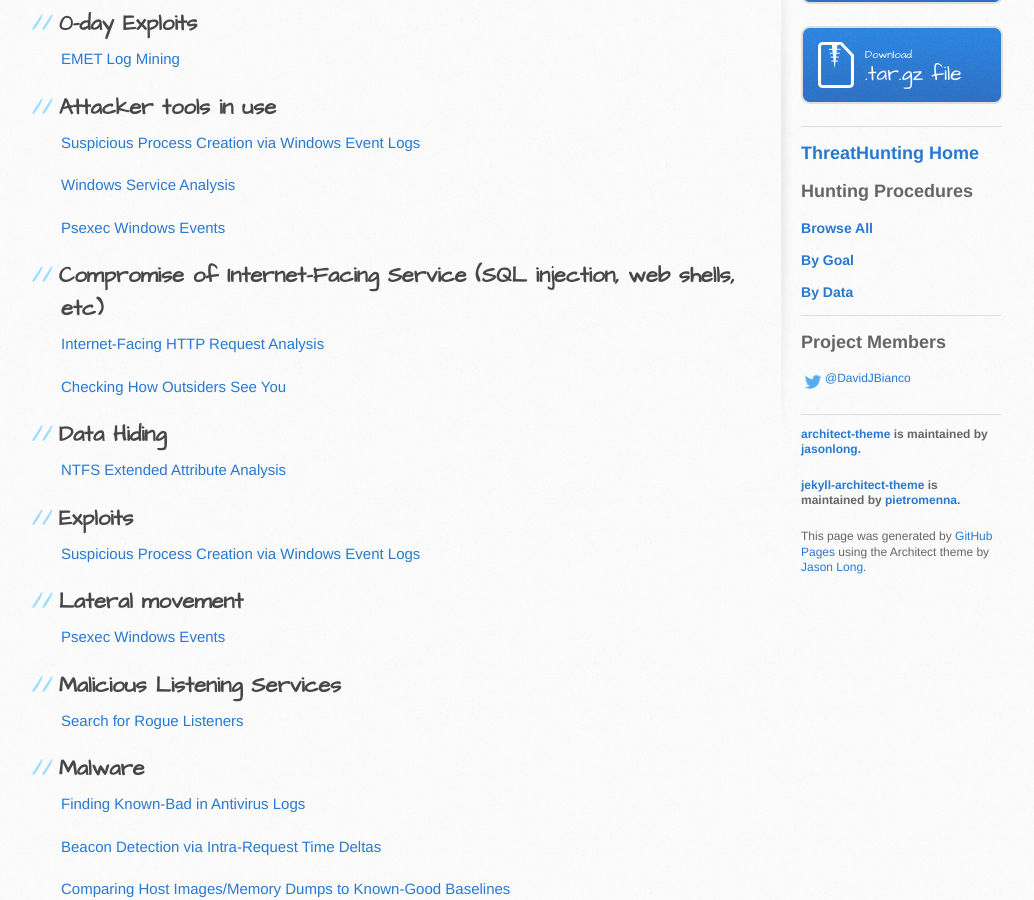
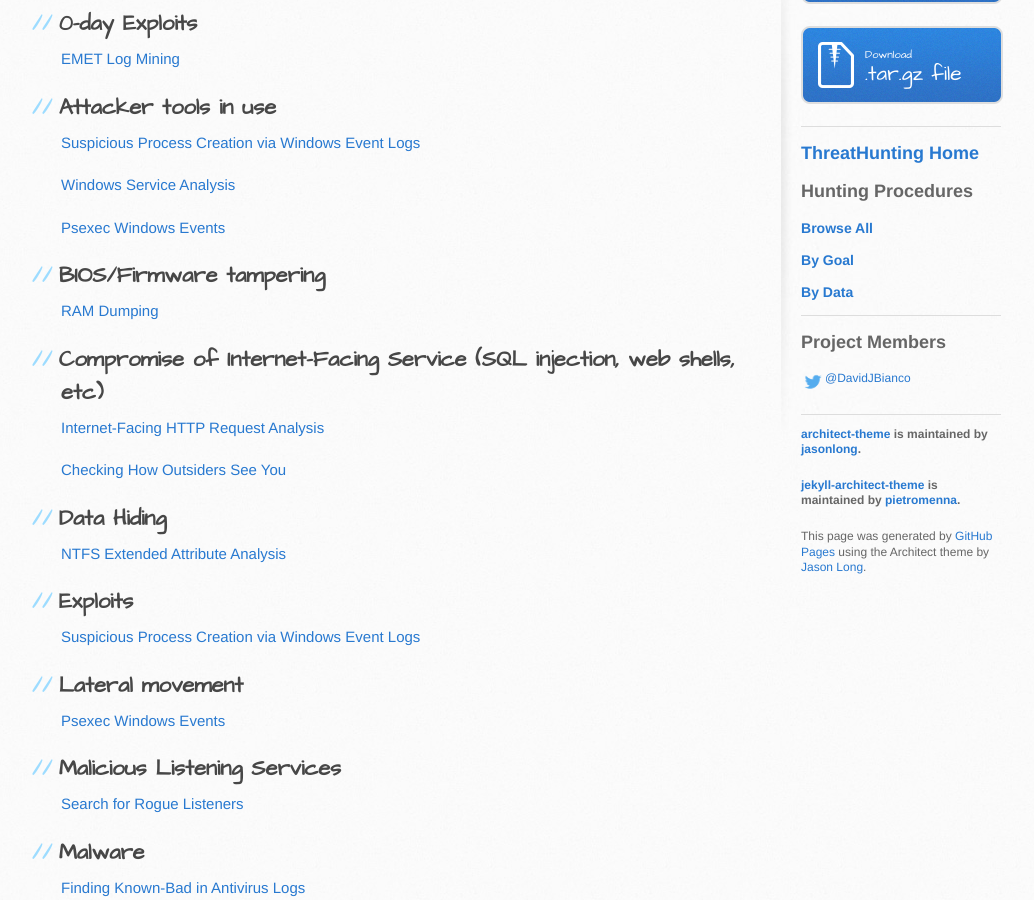
Before and after one commit to ThreatHuntingProject/ThreatHunting, a Jekyll site: the page built from index-by-purpose.md, in a window 1280 px wide and 900 px high, scrolled down 484 px. Shown: the whole window, without its empty margins (109-1143 px from the left). Built offline with Jekyll 4.4.1, drawn with Linux system fonts in a browser that asks for light colours.

Commit message:
RAM Dumping is also good for BIOS/firmware tampering detection

```diff
--- a/index-by-purpose.md
+++ b/index-by-purpose.md
@@ -14,6 +14,9 @@
 [Windows Service Analysis]({{ site.github.repository_url }}/blob/master/hunts/windows_service_analysis.md)
 
 [Psexec Windows Events]({{ site.github.repository_url }}/blob/master/hunts/psexec-windows-events.md)
+
+## BIOS/Firmware tampering
+[RAM Dumping]({{ site.github.repository_url }}/blob/master/hunts/ram_dumping.md)
 
 ## Compromise of Internet-Facing Service (SQL injection, web shells, etc)
 [Internet-Facing HTTP Request Analysis]({{ site.github.repository_url }}/blob/master/hunts/internet_facing_http_request_analysis.md)
```
